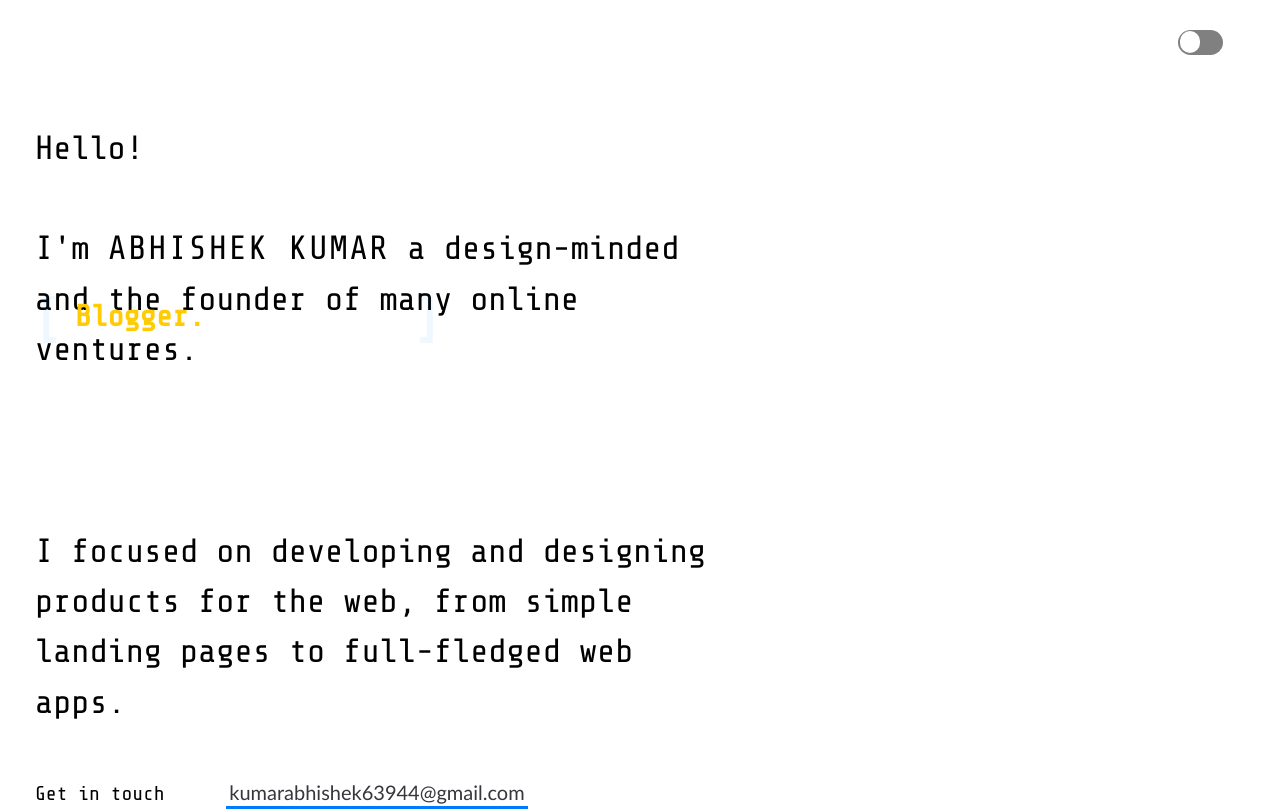
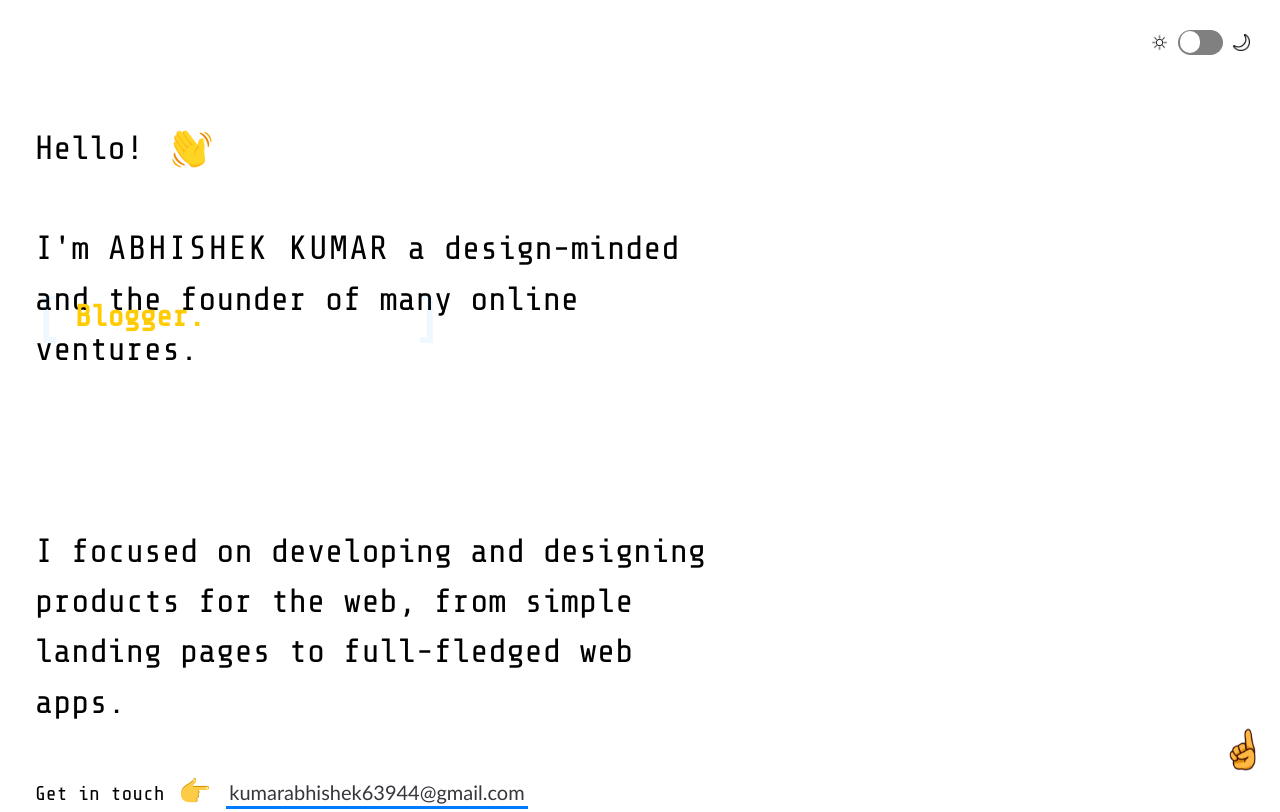
Before and after one commit to 2Abhi000/Abhishek-K, a plain HTML site: page index.html in a window 1280 px wide. Shown: the top 812 px of the page. Drawn offline with nearby package versions, Linux system fonts and the light colour scheme.

Commit message:
Update index.html

```diff
--- a/index.html
+++ b/index.html
@@ -5,7 +5,7 @@
 	<meta name="viewport" content="width=device-width, initial-scale=1">
 	<meta name="viewport" content="width=device-width, initial-scale=1.0, maximum-scale=1.0, user-scalable=no">
 	<title>Abhishek Kumar| Web Developer</title>
-	<link rel="icon" type="image/png" href="images/male-technologist.jpeg" hreflang="en-us">
+	<link rel="icon" type="image/png" href="https://github.com/2Abhi000/Abhishek-K/blob/main/male-technologist.jpeg?raw=true" hreflang="en-us">
 	<link href="https://fonts.googleapis.com/css?family=Share+Tech+Mono" rel="stylesheet">
 	<style>
 body, html {
@@ -106,7 +106,7 @@ section.fadeIn{
                 }
 
 .switch-wrapper .sun {
-                        background: url(images/white_sun_with_rays.png) no-repeat center;
+                        background: url(https://github.com/2Abhi000/Abhishek-K/blob/main/white_sun_with_rays.png?raw=true) no-repeat center;
                         background-size: 100%;
                     }
 
@@ -174,7 +174,7 @@ body.night .switch-wrapper .sun , html.night .switch-wrapper .sun {
                     }
 
 .switch-wrapper .moon {
-                        background: url(images/moon.png) no-repeat center;
+                        background: url(https://github.com/2Abhi000/Abhishek-K/blob/main/moon.png?raw=true) no-repeat center;
                         background-size: 100%;
                     }
 
@@ -298,7 +298,7 @@ body.night .switch-wrapper .moon, html.night .switch-wrapper .moon {
 }
 
 .intro_hello .wave-hand {
-    background-image: url(images/waving-hand.png);
+    background-image: url(https://github.com/2Abhi000/Abhishek-K/blob/main/waving-hand.png?raw=true);
     margin-left: 10px;
     cursor: pointer;
     position: relative;
@@ -333,7 +333,7 @@ body.night .switch-wrapper .moon, html.night .switch-wrapper .moon {
 }
 
 .intro_contact .emoji.pointer {
-    background-image: url(images/right-pointing.png);
+    background-image: url(https://github.com/2Abhi000/Abhishek-K/blob/main/right-pointing.png?raw=true);
     width: 30px;
     height: 30px;
     margin: 0 5px;
@@ -610,7 +610,7 @@ body .arrow-link:after, html .arrow-link:after {
     bottom: 2px;
     margin-left: 15px;
     content: "";
-    background: url(images/arrow.png) no-repeat center;
+    background: url(https://github.com/2Abhi000/Abhishek-K/blob/main/arrow.png?raw=true) no-repeat center;
     background-size: 100%;
     width: 15px;
     height: 15px;
@@ -1377,7 +1377,7 @@ body.night .experience .job_time, body.night .footer_copyright, body.night .intr
 				<span>
 					Abhishek Kumar
 				</span>
-				<img class="emoji" src="images/rockon.png" alt="emoji">
+				<img class="emoji" src="https://github.com/2Abhi000/Abhishek-K/blob/main/rockon.png?raw=true" alt="emoji">
 				<span>
 
 				</span>
@@ -1414,7 +1414,7 @@ body.night .experience .job_time, body.night .footer_copyright, body.night .intr
 		</div>
  	</footer>
 	<button id="top-button" style="display: inline-block;">
-		<img src="images/finger-up-emoji-clipart-21.png" alt="">
+		<img src="https://github.com/2Abhi000/Abhishek-K/blob/main/finger-up-emoji-clipart-21.png?raw=true" alt="">
 	</button>
 
 <script type="text/javascript" src="https://ajax.googleapis.com/ajax/libs/jquery/1.11.0/jquery.min.js"></script>
```
